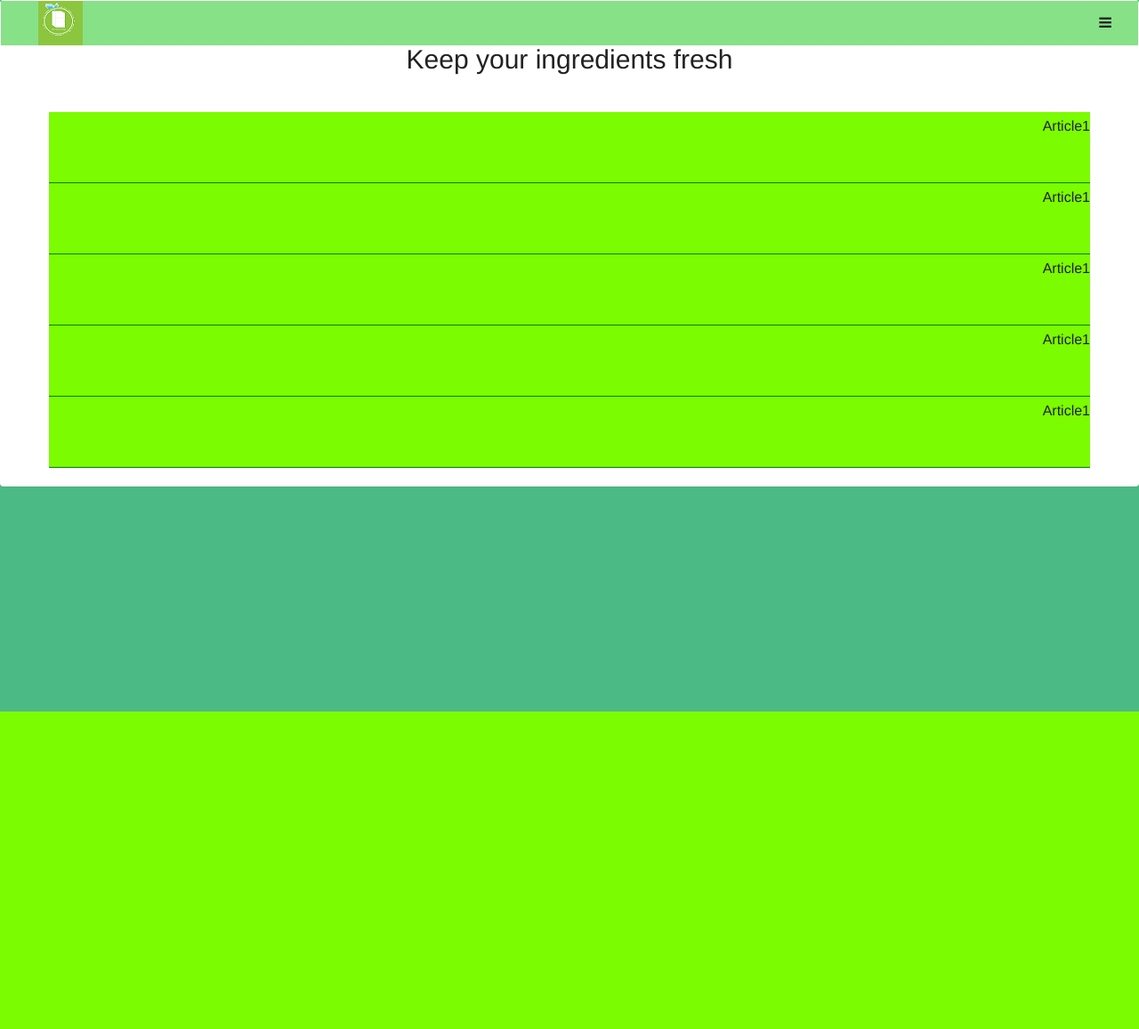
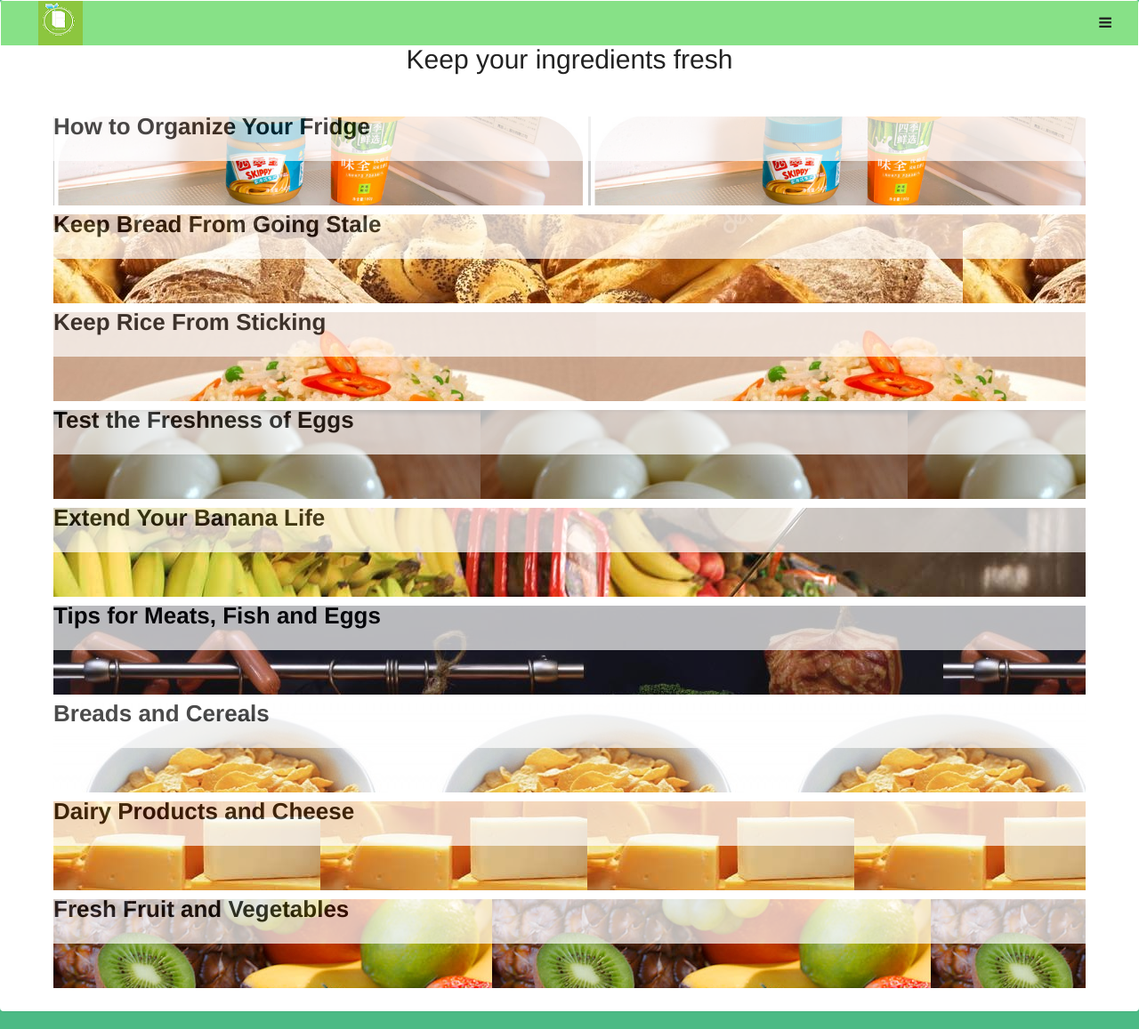
Before and after one commit to AustinBCIT/MVF, a PHP site: the page made by tips&tricks.html in a window 1280 px wide. Shown: the whole page at 89% size. Before the commit the page ends 800 px from the top, so only its background shows below. Run offline with PHP 8.4, Linux system fonts and the light colour scheme; some libraries are stand-ins or nearby versions.

Commit message:
revamped tips page

```diff
--- a/css/tipsandtricks.css
+++ b/css/tipsandtricks.css
@@ -10,15 +10,89 @@ body {
     height: 70px !important;
 }
 
-.article-bg {
-    background-color: lawngreen;
-    height: 80px;
-    border-bottom: 1px solid green;
+.article-bg-fridge{
+
+     background-image: url(../images/fridge.jpg);
+    height: 100px;
+     margin: 5px;
+
 }
 
+.article-bg-bread{
+
+     background-image: url(../images/bread.jpg);
+    height: 100px;
+     margin: 5px;
+
+}
+
+.article-bg-rice{
+
+     background-image: url(../images/rice.jpg);
+    height: 100px;
+     margin: 5px;
+
+}
+
+.article-bg-banana{
+
+     background-image: url(../images/banana.jpg);
+    height: 100px;
+    margin: 5px;
+
+}
+
+.article-bg-eggs{
+
+     background-image: url(../images/eggs.jpg);
+    height: 100px;
+     margin: 5px;
+
+}
+
+.article-bg-cereal{
+
+     background-image: url(../images/cereal.jpg);
+    height: 100px;
+     margin: 5px;
+
+}
+
+.article-bg-meat{
+
+     background-image: url(../images/meat.jpg);
+    height: 100px;
+     margin: 5px;
+
+}
+
+.article-bg-fruit{
+
+     background-image: url(../images/fruit.jpg);
+    height: 100px;
+     margin: 5px;
+
+}
+
+.article-bg-cheese{
+
+     background-image: url(../images/cheese.jpg);
+    height: 100px;
+     margin: 5px;
+
+}
+
+
 .article {
-    text-align: right;
-    padding-top:5px;
+
+    background-color: white;
+    opacity: 0.7;
+    font-size: 26px;
+    font-weight: bold;
+    color: black;
+    height: 50px;
+    text-align: left;
+
 }
 
 #demo {height:auto;}
--- a/tips&tricks.html
+++ b/tips&tricks.html
@@ -104,40 +104,102 @@
     <div class="panel-group" id="accordion">
    <div class="container">
        <div class="row">
-        <div data-parent="#accordion" data-toggle="collapse" data-target="#demo" class=" article-bg"><p class="article">Article1</p>
+        <div data-parent="#accordion" data-toggle="collapse" data-target="#demo" class=" article-bg-fridge"><p class="article">How to Organize Your Fridge</p>
 
         </div>
-           <div id="demo" class="collapse">Lorem ipsum dolor sit amet, oporteat insolens eum ei, no mollis interesset sit. Sed in quaestio quaerendum disputando, nam erat hendrerit democritum ea. In mel iudicabit philosophia, sea commune necessitatibus no, nam virtute equidem offendit no. Mel quot consequat ne. Ei error inimicus nam, ut idque referrentur definitionem his. Pro te essent putant deterruisset, at vel minim assentior.</div>
+           <div id="demo" class="collapse">•	Top Shelf – The top shelf is the warmest part of the fridge compartment and best for pre-prepared foods such as yogurt, cheese and sauces. Store cooked meat and leftovers in sealed containers on the shelves underneath. If there’s space, keep milk here too – it’ll keep for longer than it would in the door rack where it’s warmed by hot air whenever the door is opened.
+•	Bottom shelf – This is the coldest part of the fridge, so keep raw meat, fish and poultry in its sealed packaging, or place it in sealed containers and store on the bottom shelf. Plus, there’s less risk of raw juices dripping onto ready-to-eat foods.
+•	Salad crisper drawer – Store fruit and vegetables in the salad crisper drawer. Some come with humidity controls to retain moisture which will help certain vegetables, such as lettuce, cucumber, cauliflower, broccoli, beans, carrots and leafy veg, last longer.
+•	Door racks – The temperature in the door racks can fluctuate because they’re exposed to the warm air of the kitchen when the door is opened. The door racks are a good place for condiments, jam and fruit juice. A lidded compartment is ideal for keeping butter and margarine extra cold.
+</div>
 
        </div>
     </div>
 
     <div class="container">
        <div class="row">
-        <div class=" article-bg" data-parent="#accordion" data-toggle="collapse" data-target="#demo1"><p class="article">Article1</p>
+        <div class=" article-bg-bread" data-parent="#accordion" data-toggle="collapse" data-target="#demo1"><p class="article">Keep Bread From Going Stale</p>
         </div>
-           <div id="demo1" class="collapse">Lorem ipsum dolor sit amet, oporteat insolens eum ei, no mollis interesset sit. Sed in quaestio quaerendum disputando, nam erat hendrerit democritum ea. In mel iudicabit philosophia, sea commune necessitatibus no, nam virtute equidem offendit no. Mel quot consequat ne. Ei error inimicus nam, ut idque referrentur definitionem his. Pro te essent putant deterruisset, at vel minim assentior.</div>
+           <div id="demo1" class="collapse">•	If your bread is starting to go stale just add a rib of celery to the bread's plastic bag, seal, and let it sit overnight. In the morning, the bread should be as fresh as when originally purchased</div>
        </div>
     </div>
     <div class="container">
        <div class="row">
-        <div class="article-bg" data-parent="#accordion" data-toggle="collapse" data-target="#demo2"><p class="article">Article1</p>
+        <div class="article-bg-rice" data-parent="#accordion" data-toggle="collapse" data-target="#demo2"><p class="article">Keep Rice From Sticking</p>
         </div>
-           <div id="demo2" class="collapse">Lorem ipsum dolor sit amet, oporteat insolens eum ei, no mollis interesset sit. Sed in quaestio quaerendum disputando, nam erat hendrerit democritum ea. In mel iudicabit philosophia, sea commune necessitatibus no, nam virtute equidem offendit no. Mel quot consequat ne. Ei error inimicus nam, ut idque referrentur definitionem his. Pro te essent putant deterruisset, at vel minim assentior.</div>
+           <div id="demo2" class="collapse">•	A few drops of lemon juice added to simmering rice will keep the grains separate - just a few though.</div>
        </div>
     </div>
         <div class="container">
        <div class="row">
-        <div class=" article-bg" data-parent="#accordion" data-toggle="collapse" data-target="#demo3"><p class="article">Article1</p>
+        <div class=" article-bg-eggs" data-parent="#accordion" data-toggle="collapse" data-target="#demo3"><p class="article">Test the Freshness of Eggs</p>
         </div>
-           <div id="demo3" class="collapse">Lorem ipsum dolor sit amet, oporteat insolens eum ei, no mollis interesset sit. Sed in quaestio quaerendum disputando, nam erat hendrerit democritum ea. In mel iudicabit philosophia, sea commune necessitatibus no, nam virtute equidem offendit no. Mel quot consequat ne. Ei error inimicus nam, ut idque referrentur definitionem his. Pro te essent putant deterruisset, at vel minim assentior.</div>
+           <div id="demo3" class="collapse">•	If you aren't sure how fresh your eggs are, place them in about four inches of water.
+•	Eggs that stay on the bottom are fresh.
+•	If only one end tips up, the egg is less fresh and should be used soon.
+•	If it floats, it’s past the fresh stage.
+</div>
        </div>
     </div>
         <div class="container">
        <div class="row">
-        <div class=" article-bg" data-parent="#accordion" data-toggle="collapse" data-target="#demo4"><p class="article">Article1</p>
+        <div class=" article-bg-banana" data-parent="#accordion" data-toggle="collapse" data-target="#demo4"><p class="article">Extend Your Banana Life</p>
         </div>
-           <div id="demo4" class="collapse">Lorem ipsum dolor sit amet, oporteat insolens eum ei, no mollis interesset sit. Sed in quaestio quaerendum disputando, nam erat hendrerit democritum ea. In mel iudicabit philosophia, sea commune necessitatibus no, nam virtute equidem offendit no. Mel quot consequat ne. Ei error inimicus nam, ut idque referrentur definitionem his. Pro te essent putant deterruisset, at vel minim assentior.</div>
+           <div id="demo4" class="collapse">•	Wrap the top of the banana bunch with Plastic Wrap, and they will last 3-5 Days longer than usual</div>
+       </div>
+    </div>
+        <div class="container">
+       <div class="row">
+        <div class=" article-bg-meat" data-parent="#accordion" data-toggle="collapse" data-target="#demo5"><p class="article">Tips for Meats, Fish and Eggs</p>
+        </div>
+           <div id="demo5" class="collapse">•	Store eggs in their original carton. If you’re unsure of an egg’s freshness, see how it behaves in a cup of water: Fresh eggs sink; bad ones float.
+•	Meat &amp; poultry should be kept in its original package if you’ll use it within 2 days. (Re-wrapping increases the risk of exposing the food to harmful bacteria.) Otherwise, wrap it in foil and freeze. Wrap smoked meats (bacon, ham, etc.) in a vinegar soaked cloth then in wax paper and store in the fridge. Bacon can be frozen for up to a month.
+•	Fish should be kept in a bag on top of a bowl of ice and eaten as soon as possible. You can also freeze fish or broil it and store in the fridge.
+</div>
+       </div>
+    </div>
+        <div class="container">
+       <div class="row">
+        <div class=" article-bg-cereal" data-parent="#accordion" data-toggle="collapse" data-target="#demo6"><p class="article">Breads and Cereals</p>
+        </div>
+           <div id="demo6" class="collapse">•	Freeze flour for 48 hours to kill any insect eggs that might be present. Then, place in a tight-sealing container; and store in a cool, dry spot away from sunlight.
+•	To help ward off weevils, try slipping a bay leaf into your storage container. The scent of the bay leave will help repel the bugs.
+•	Contrary to popular belief, storing bread in the refrigerator actually makes it spoil more quickly. Your best bet is to store bread on the kitchen counter in a tightly sealed bag or container.
+•	Avoid tossing stale snacks, pasta, half-empty bags of cereal, pretzels and other dry foods by transferring into air-tight containers after opening the original packaging. Mason jars make great air-tight pantry storage.
+•	To revive day-old muffins, sprinkle them with water, place in a paper bag, and pop in a hot oven for five to 10 minutes. The steam created by the water will restore moisture
+</div>
+       </div>
+    </div>
+        <div class="container">
+       <div class="row">
+        <div class=" article-bg-cheese" data-parent="#accordion" data-toggle="collapse" data-target="#demo7"><p class="article">Dairy Products and Cheese</p>
+        </div>
+           <div id="demo7" class="collapse">•	Keep milk in the main part of the fridge compartment if you have the space. When milk is stored in the door rack it’s warmed by the ambient air of the kitchen whenever the fridge door is opened.
+•	Make sure to wrap all cheese securely in wax paper or cheese paper before storing it in the refrigerator, which allows it to breathe without letting in excess moisture or odors from your fridge. You can also rub butter on the cut parts of hard cheeses to prevent them from drying out. You can also freeze cheese!
+•	In order to make cottage cheese or sour cream last longer, place the container upside down in the fridge. Inverting the tub creates a vacuum that inhibits the growth of bacteria that causes food to spoil.
+•	Store butter in its original packaging. Stock up on butter when it’s on sale – you can store it in the freezer for up to six months. Pack the butter in an airtight container, so it doesn’t take on the flavor of whatever else you’re freezing.
+</div>
+       </div>
+    </div>
+        <div class="container">
+       <div class="row">
+        <div class=" article-bg-fruit" data-parent="#accordion" data-toggle="collapse" data-target="#demo8"><p class="article">Fresh Fruit and Vegetables</p>
+        </div>
+           <div id="demo8" class="collapse">•	Line the bottom of your refrigerator’s crisper drawer with paper towels. They’ll absorb the excess moisture that causes veggies to rot.
+•	Wash berries in water with just a bit of vinegar before popping them into the fridge.  Berries (blueberries, strawberries, raspberries) should be stored in their plastic container or a re-sealable plastic bag in the back of the refrigerator.
+•	Lettuce needs moisture to stay fresh and will quickly wilt if it dehydrates. Wrap lettuce in damp paper towels and store in a plastic bag. If salad greens begin to wilt, soak them in ice water to crisp them up before fixing a salad.
+•	To keep fresh celery, carrots and radishes around at all times, chop them and store them in water in the fridge, which keeps them crisp for a surprisingly long time.
+•	Prevent mushrooms from getting slimy by wrapping them in paper towels before refrigerating.
+•	Roast slices or chunks of about-to-go-bad tomatoes, then store them in olive oil in the fridge, where they’ll keep for about a week.
+•	After trimming the ends, store kale, collards and Swiss chard in the fridge in a glass of water with a loose bag over the top.
+•	Rub whole summer and winter squash with vegetable oil and store them in the pantry, where they’ll last for several months.
+•	Keep apples away from other foods. Apples give off ethylene gas, which can cause foods to spoil. If they get too soft, just cook them!
+•	Avoid separating bananas until you plan to eat them – they spoil less quickly in a bunch. Store bananas at room temperature until they ripen. Freeze over-ripened bananas for use in banana bread and other baked goods.
+•	Triple the life of scallions by storing them in a jar of water on the counter. The green onions will keep growing as you snip the tips for fresh eating.
+•	Asparagus will last longer if its thick ends sit in cold water.
+•	Do not store garlic in a sealed container. Fresh bulbs can be stored in a wire or mesh basket or even a paper bag.
+•	Store avocadoes un-bagged in the refrigerator.
+</div>
        </div>
     </div>
     </div>
```
Also changed, not shown: images/banana.jpg (added), images/banana.jpg.png (added), images/banana.png (added), images/banana.png.jpg (added), images/bread.jpg (added), images/cereal.jpg (added), images/cheese.jpg (added), images/cheese.png (added), images/eggs.jpg (added), images/fridge.jpg (added), images/fruit.jpg (added), images/fruit.png (added), images/meat.jpg (added), images/rice.jpg (added).
